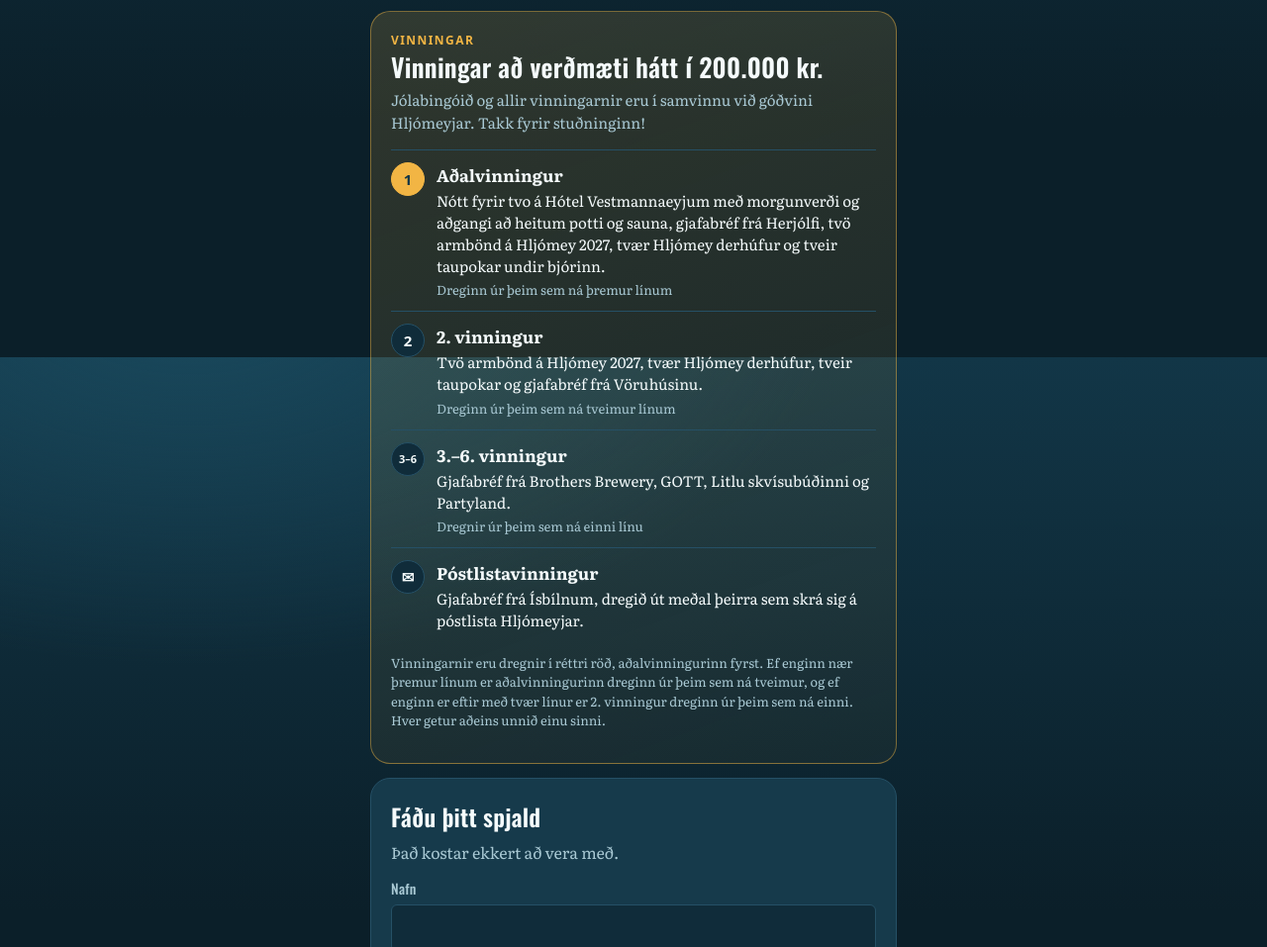
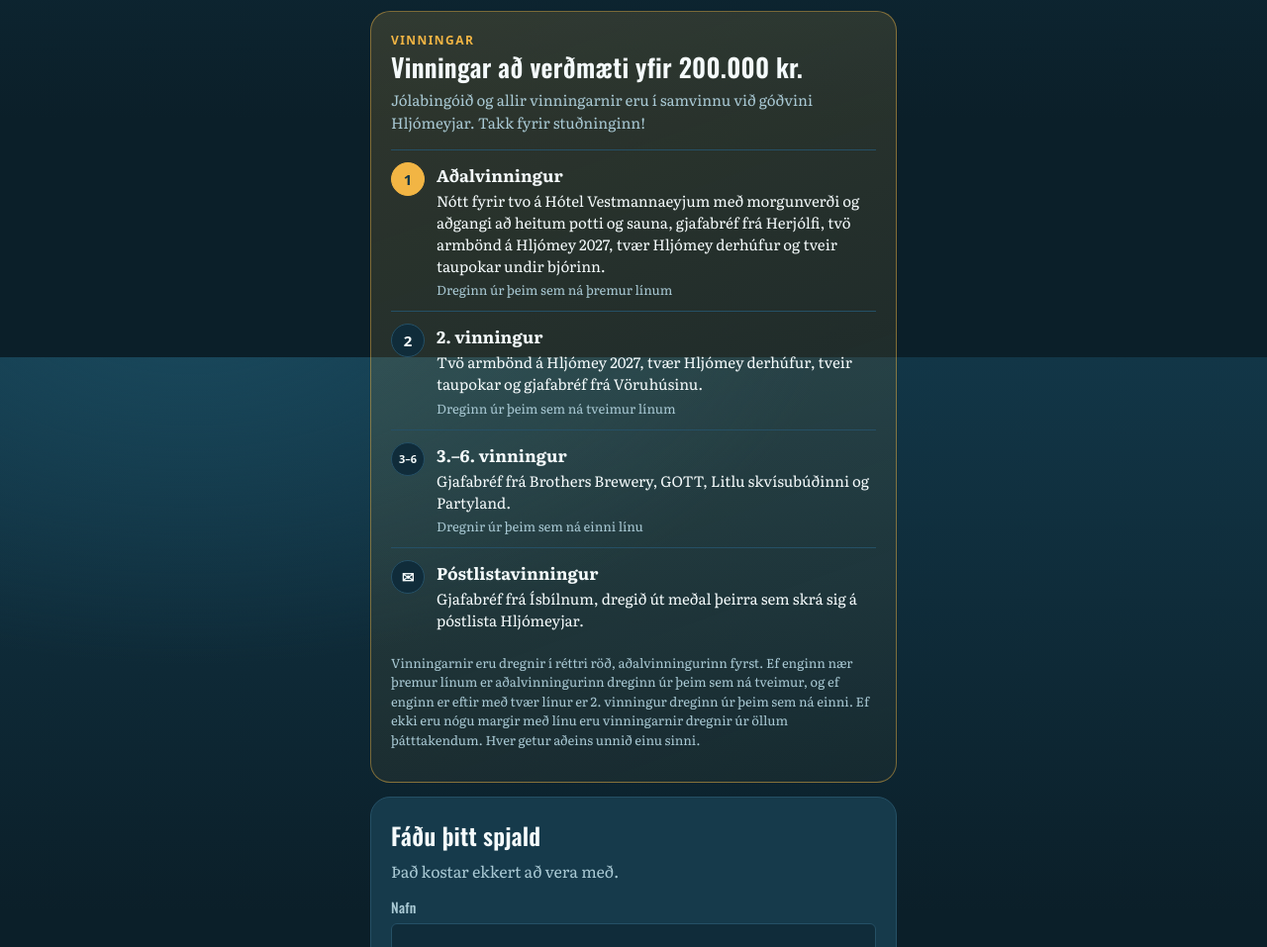
Before and after one commit to gummiarna/hljomey-pubquiz, a plain HTML site: page web/jolabingo.html in a window 1280 px wide. Shown: the part 439-1396 px from the top of the page at 99% size. Drawn offline with nearby package versions, Linux system fonts and the light colour scheme; no server answers; a script that the page names is missing.

Commit message:
Jólabingó: yfir 200.000 kr., dregið úr öllum ef of fáir ná línu
Co-Authored-By: Claude Opus 5.5 <noreply@anthropic.com>
Claude-Session: https://claude.ai/code/session_0127gXm1uWcgNUzbxKpMJ25C

```diff
--- a/web/jolabingo.html
+++ b/web/jolabingo.html
@@ -150,7 +150,7 @@
     </div>
     <div class="prizes" id="vinningar">
       <div class="kick">Vinningar</div>
-      <h2>Vinningar að verðmæti hátt í 200.000 kr.</h2>
+      <h2>Vinningar að verðmæti yfir 200.000 kr.</h2>
       <p class="lead2">Jólabingóið og allir vinningarnir eru í samvinnu við góðvini Hljómeyjar. Takk fyrir stuðninginn!</p>
       <div class="prize main"><span class="n">1</span><div><b>Aðalvinningur</b>
         <p>Nótt fyrir tvo á Hótel Vestmannaeyjum með morgunverði og aðgangi að heitum potti og sauna, gjafabréf frá Herjólfi, tvö armbönd á Hljómey 2027, tvær Hljómey derhúfur og tveir taupokar undir bjórinn.</p>
@@ -163,7 +163,7 @@
         <small>Dregnir úr þeim sem ná einni línu</small></div></div>
       <div class="prize"><span class="n">✉</span><div><b>Póstlistavinningur</b>
         <p>Gjafabréf frá Ísbílnum, dregið út meðal þeirra sem skrá sig á póstlista Hljómeyjar.</p></div></div>
-      <p class="fine">Vinningarnir eru dregnir í réttri röð, aðalvinningurinn fyrst. Ef enginn nær þremur línum er aðalvinningurinn dreginn úr þeim sem ná tveimur, og ef enginn er eftir með tvær línur er 2. vinningur dreginn úr þeim sem ná einni. Hver getur aðeins unnið einu sinni.</p>
+      <p class="fine">Vinningarnir eru dregnir í réttri röð, aðalvinningurinn fyrst. Ef enginn nær þremur línum er aðalvinningurinn dreginn úr þeim sem ná tveimur, og ef enginn er eftir með tvær línur er 2. vinningur dreginn úr þeim sem ná einni. Ef ekki eru nógu margir með línu eru vinningarnir dregnir úr öllum þátttakendum. Hver getur aðeins unnið einu sinni.</p>
     </div>
 
     <div class="panel">
@@ -200,7 +200,7 @@
       <button class="btn ghost" id="shareBtn">Deila spjaldinu</button>
       <a class="btn ghost" href="index.html" style="text-align:center;text-decoration:none">Fleiri leikir</a>
     </div>
-    <p class="fine">Vinningar að verðmæti hátt í 200.000 kr. Aðalvinningurinn (hótelnótt fyrir tvo, Herjólfur og armbönd á Hljómey 2027) er dreginn úr þeim sem ná þremur línum, 2. vinningur úr tveimur línum og 3.–6. vinningur úr einni línu. Eitt gjafabréf er dregið út meðal þeirra sem eru á póstlistanum. Hver getur aðeins unnið einu sinni. Vinningshafar fá póst á netfangið sitt.</p>
+    <p class="fine">Vinningar að verðmæti yfir 200.000 kr. Aðalvinningurinn (hótelnótt fyrir tvo, Herjólfur og armbönd á Hljómey 2027) er dreginn úr þeim sem ná þremur línum, 2. vinningur úr tveimur línum og 3.–6. vinningur úr einni línu. Eitt gjafabréf er dregið út meðal þeirra sem eru á póstlistanum. Hver getur aðeins unnið einu sinni. Vinningshafar fá póst á netfangið sitt.</p>
   </section>
 </div>
 
```
Also changed, not shown: web/jolabingo-stjorn.html (+2 -0 lines).
